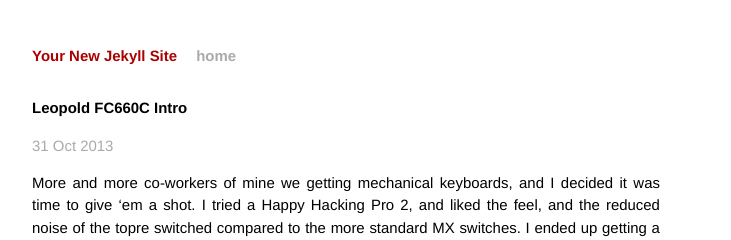
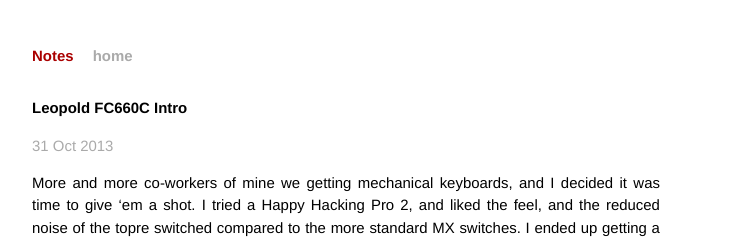
Before and after one commit to sbone/notes.stevenbone.com, a Jekyll site: the page built from _posts/2013-10-31-leopold-fc660c-intro.markdown, in a window 1280 px wide. Shown: the top 240 px of the page, without its empty margins (294-1025 px from the left). Built offline with Jekyll 4.4.1, drawn with Linux system fonts in a browser that asks for light colours; Markdown is read by kramdown in place of the engine named in the settings.

Commit message:
Small title changes

```diff
--- a/_config.yml
+++ b/_config.yml
@@ -1,3 +1,3 @@
-name: Your New Jekyll Site
+name: Notes
 markdown: redcarpet
 pygments: true
--- a/index.html
+++ b/index.html
@@ -1,10 +1,9 @@
 ---
 layout: default
-title: Your New Jekyll Site
+title: Notes
 ---
 
 <div id="home">
-  <h1>Blog Posts</h1>
   <ul class="posts">
     {% for post in site.posts %}
       <li><span>{{ post.date | date_to_string }}</span> &raquo; <a href="{{ post.url }}">{{ post.title }}</a></li>
```
